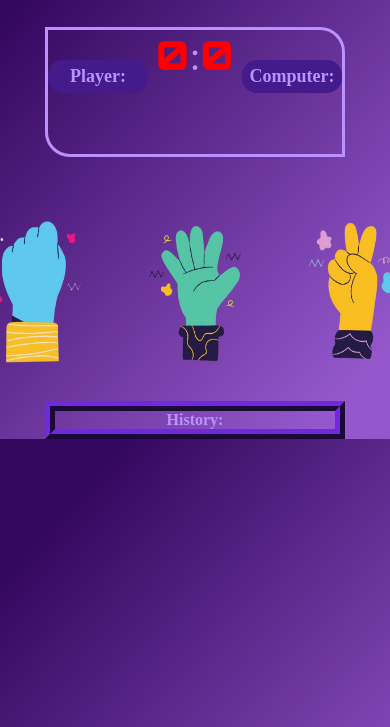
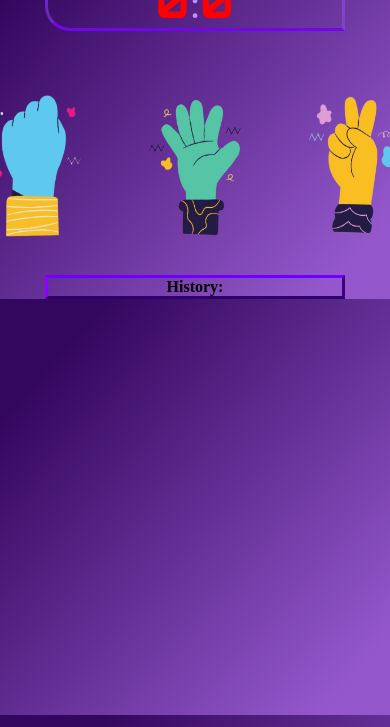
Before and after one commit to queniegay/GameActivity, a plain HTML site: page index.html in a window 390 px wide. Shown: the part 117-844 px from the top of the page. Drawn offline with Linux system fonts and the light colour scheme.

Commit message:
style changes

```diff
--- a/css/style.css
+++ b/css/style.css
@@ -31,33 +31,33 @@ header h1 {
 /* scoreSection */
 .scoreSection {
     width: 300px;
-    height: 130px;
     margin: 30px auto;
-    border: 3px solid #bb91fd;
+    border-width: 3px;
+    border-style: solid;
+    border-color: rgb(153, 0, 255) rgb(129, 66, 207) rgb(112, 7, 231) rgb(107, 40, 196);
     border-radius: 0 25px 0 25px ;
     color: #bb91fd;
     font-size: 40px;
-    position: relative;
     text-align: center;
 }
 .scoring {
     background-color: #451a8a;
     border-radius: 15px;
-    width: 100px;
+    width: 200px;
     padding: 6px;
     font-size: 18px;
 }
 #playerId {
     text-align: center;
     position: absolute;
-    top: 30px;
-    left: 0px;
+    top: 150px;
+    left: 80px;
 }
 #computerId {
     text-align: center;
     position: absolute;
-    top: 30px;
-    right: 0px;
+    top: 150px;
+    right: 80px;
 }
 .scores {
     color: rgb(255, 0, 0);
@@ -86,9 +86,23 @@ header h1 {
 
 /* historySection */
 .historySection {
-    border: 10px ridge #451a8a;
+    border-style: solid;
+    border-width: 3px;
+    border-color: rgb(111, 0, 255) rgb(66, 0, 128) rgb(47, 0, 109) rgb(140, 0, 255);
     width: 300px;
     margin: 0 auto;
     text-align: center;
-    color: #bb91fd;
 }
+
+/* media query */
+@media screen and (max-width: 480px) {
+    header h1 {
+        font-size: larger;
+    }
+    #playerId {
+        display: none;
+    }
+    #computerId {
+        display: none;
+    }
+  }
```
